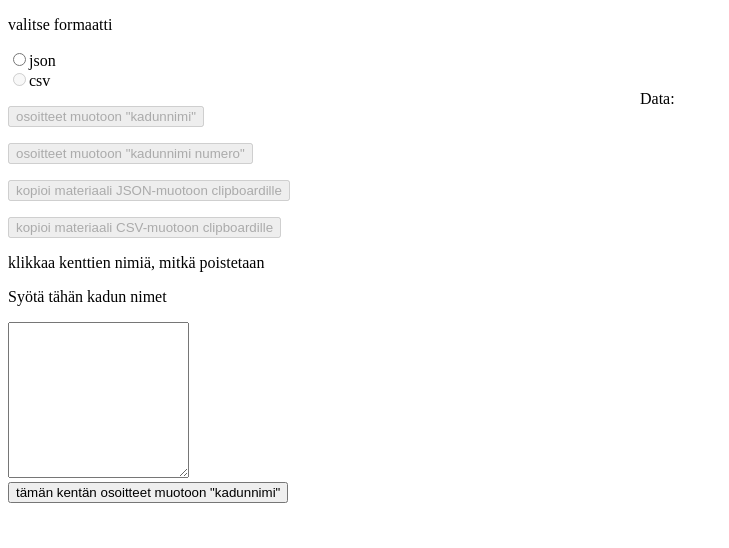
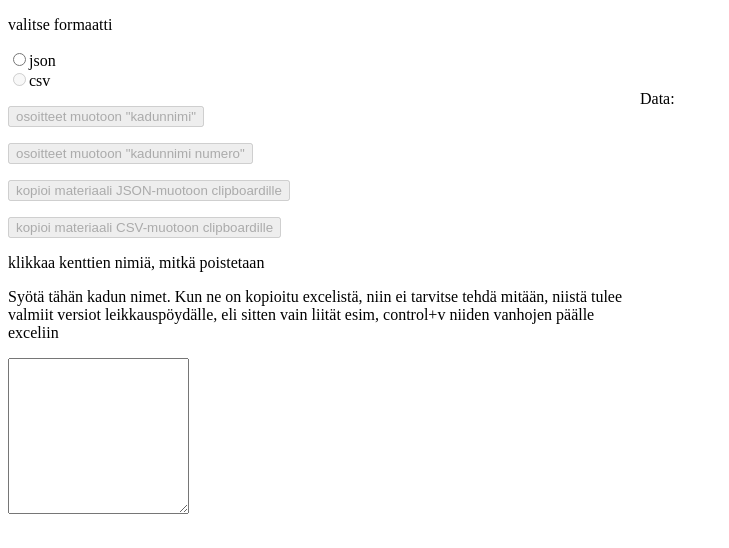
Before and after one commit to dpera005xamk/Thecleaner, a React (Create React App) app: page / in a window 1280 px wide. Shown: the top 548 px of the page, without its empty margins (0-729 px from the left). Built offline with nearby package versions, Linux system fonts and the light colour scheme.

Commit message:
päivitys

```diff
--- a/src/App.js
+++ b/src/App.js
@@ -342,10 +342,11 @@ const sanitateStreetsOfStreetData = (values) => {
             mode= "streets"
             receiveStreets= {receiveStreets}
           />
+          {/* button is not needed, as this comes onChange
           <button onClick= {sanitateStreetsOfStreetData}>
               tämän kentän osoitteet muotoon "kadunnimi"
             </button>
-
+          */}
           {sanitatedStreets}
         </div>
 
--- a/src/components/Streets.js
+++ b/src/components/Streets.js
@@ -6,7 +6,8 @@ function Streets( {receiveInput} ) {
     <div>
 
       <p>
-        Syötä tähän kadun nimet
+        Syötä tähän kadun nimet. Kun ne on kopioitu excelistä, niin ei tarvitse tehdä mitään, niistä tulee valmiit versiot
+        leikkauspöydälle, eli sitten vain liität esim, control+v niiden vanhojen päälle exceliin
       </p>
 
       <textarea id= "jsonInput"
```
